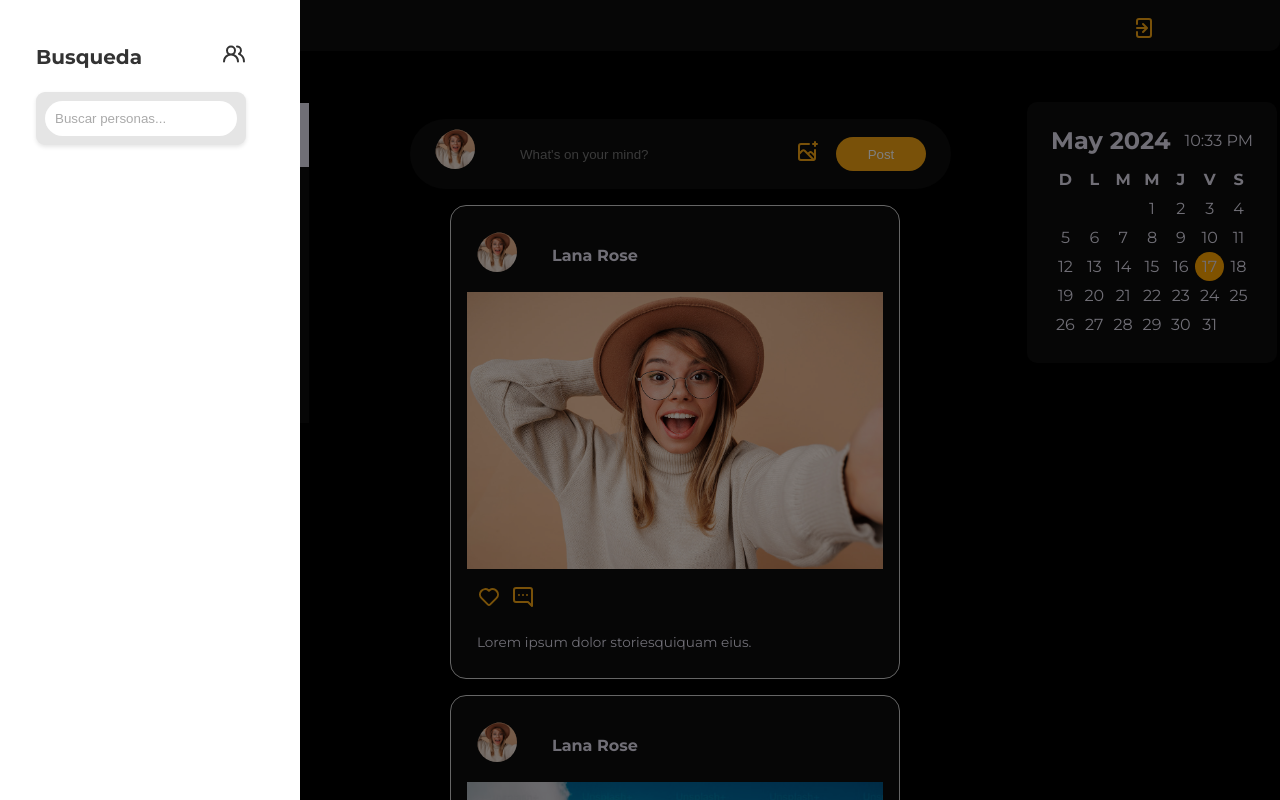
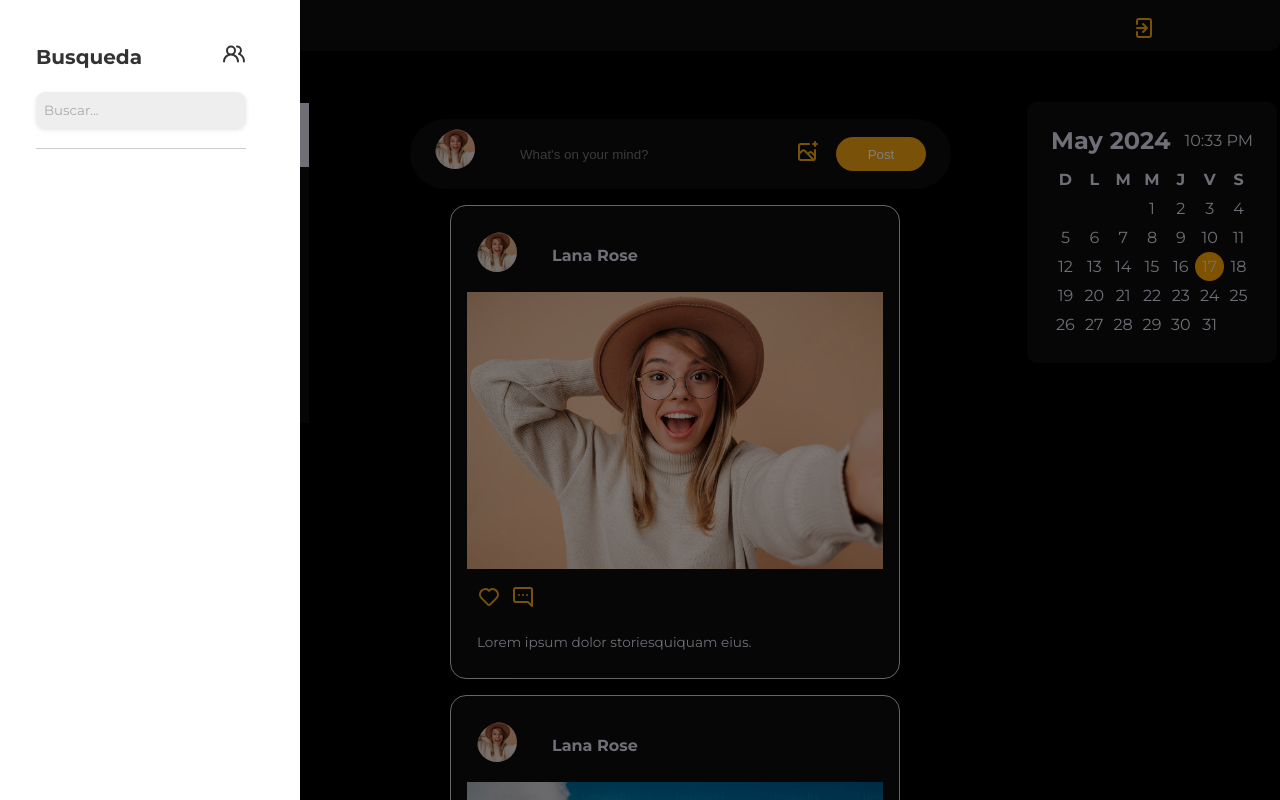
Before and after one commit to Nicessly/vitejs-vite-u9iruy, a React (Vite) app: page / in a window 1280 px wide. Both pictures are taken after a click on the link "Explore". Shown: the top 800 px of the page. Built offline with nearby package versions, Linux system fonts and the light colour scheme.

Commit message:
biennn buscar perfile

```diff
--- a/src/Buscar/buscar.css
+++ b/src/Buscar/buscar.css
@@ -33,25 +33,31 @@ margin-left: 1rem;
 .search-bar {
   display: flex;
   align-items: center;
-  background-color: #E5E5E5;
-  padding: 9px;
+  background-color: #eeeeee;
   border-radius: 9px;
   box-shadow: 0 2px 4px rgba(0, 0, 0, 0.1);
   margin-bottom: 20px;
 }
 
 .search-input {
+  font-family: "Montserrat", sans-serif;
+  padding: 10px 8px;
   width: 100%;
   border: none;
   outline: none;
-  padding: 10px;
-  border-radius: 30px;
+  background-color: transparent;
 }
 
 .search-input::placeholder {
   color: #aaaaaa;
 }
 
+hr {
+  border: none;
+  height: 1px; /* Grosor de la línea */
+  background-color: #ccc; /* Color de la línea */
+  margin: 20px 0; /* Margen superior e inferior */
+}
 /* Resultados */
 .results {
   display: flex;
@@ -63,10 +69,7 @@ margin-left: 1rem;
 .message {
   display: flex;
   align-items: center;
-  background-color: #ffffff;
-  padding: 10px;
-  border-radius: 10px;
-  box-shadow: 0 2px 4px rgba(0, 0, 0, 0.1);
+  padding: 4px;
 }
 
 .profile-pic {
--- a/src/Buscar/buscar.jsx
+++ b/src/Buscar/buscar.jsx
@@ -46,12 +46,13 @@ const BuscarPersonas = () => {
           <div className="search-bar">
             <input
               type="search"
-              placeholder="Buscar personas..."
+              placeholder="Buscar..."
               value={query}
               onChange={handleInputChange}
               className="search-input"
             />
           </div>
+          <hr></hr>
           <div className="results">
             {results.map(persona => (
               <div key={persona.id} className="message">
```
